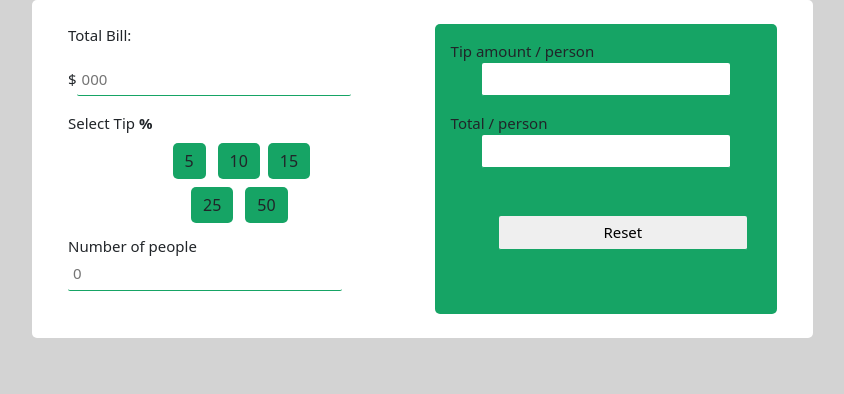
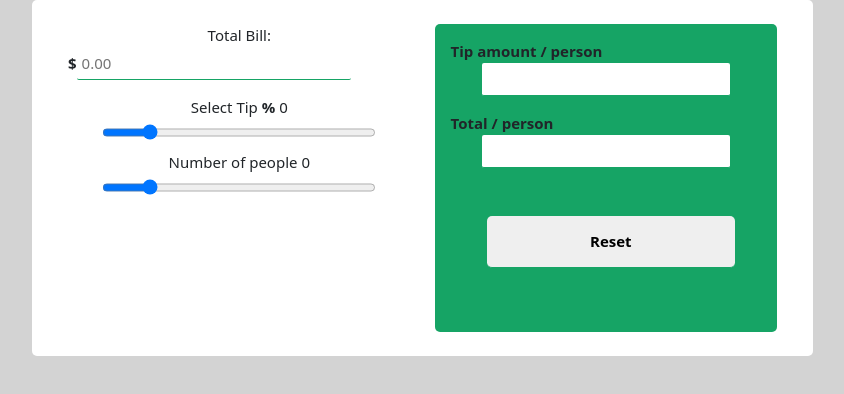
Before and after one commit to DaleteB/Tip-calculater, a plain HTML site: page index.html in a window 1280 px wide. Shown: the whole page, without its empty margins (38-882 px from the left). Drawn offline with nearby package versions, Linux system fonts and the light colour scheme.

Commit message:
Tried to create JS

```diff
--- a/index.html
+++ b/index.html
@@ -24,57 +24,46 @@
       <div class="row calculater-body p-4">
         <div class="col-6">
           <div class="body">
-            <form>
             <div class="control mb-3">
-                <span>
-                  <p>Total Bill:</p>
+              <label>Total Bill: </label>
               <p class="input">
                 $<input
                   type="number"
                   name=""
                   id="totalBill"
-                      placeholder="000"
+                  placeholder="0.00"
                 />
               </p>
-                </span>
             </div>
-              <div class="tip">
-                <p class="selectTip mb-1">Select Tip <strong>% </strong></p>
+            <div class="tip-percentage">
+              <span class="lbl">Select Tip <strong>% </strong></span>
+              <span id="tip-percent" class="val">0</span>
               <div class="percentageButtons">
                 <div class="col">
-                    <button type="button" class="btn btn-classic m-1">5</button>
-                    <button type="button" class="btn btn-classic m-1">
-                      10
-                    </button>
-                    <button type="button" class="btn btn-classic">15</button>
-                  </div>
-                  <div class="col">
-                    <button type="button" class="btn btn-classic m-1">
-                      25
-                    </button>
-                    <button type="button" class="btn btn-classic m-1">
-                      50
-                    </button>
+                  <input type="range" min="1" id="tip" value="15" />
                 </div>
               </div>
             </div>
-            </form>
-
-            <p class="input mt-2">
-              Number of people
-              <input type="number" name="" id="totalPeople" placeholder="0" />
-            </p>
+            <div >
+              <label class="lbl"> Number of people </label>
+              <span id="people" class="val">0</span>
+              <input type="range" min="1" id="tip" value="15" />
+            </div>
           </div>
         </div>
         <div class="col-6">
           <div class="card-secundary">
             <div class="card-body-secundary p-3">
-              <p class="getTipAmount mb-0">Tip amount / person</p>
-              <input type="number" name="" id="getTip"  />
+              <p class="getTip mb-0">Tip amount / person</p>
+              <input type="number" name="" id="getTip" />
               <p class="getTotal mt-3 mb-0">Total / person</p>
-              <input type="number" name="" id="getTotal"  />
+              <input type="number" name="" id="getTotal" />
               <br />
-              <input type="reset" value="Reset" class="m-5 d-block text-center" id="reset-button"/>
+              <input
+                type="reset"
+                value="Reset"
+                class="m-5 d-block text-center reset-button"
+              />
             </div>
           </div>
         </div>
--- a/javascript/app.js
+++ b/javascript/app.js
@@ -0,0 +1,18 @@
+let getTip = document.querySelector("#getTip");
+
+getTip.addEventListener("click", () => {
+  let totalBill = document.querySelector("#totalBill").value;
+  let percentage = document.querySelector("#percentage").value;
+  let totalPeople = document.querySelector("#totalPeople").value;
+
+  //validate
+  if (totalBill === "" || percentage == 0 || totalPeople == 0) {
+    alert("Please enter values");
+    return;
+  }
+
+  //calculate
+  let total = (totalBill * percentage) / totalPeople;
+
+  console.log(total);
+});
--- a/src/styles.css
+++ b/src/styles.css
@@ -27,6 +27,7 @@ body {
 }
 p{
     text-align: left;
+    font-weight: bold;
 }
 input  {
     border:none;
@@ -42,8 +43,20 @@ input  {
 width: 100%;
 }
 
-input .reset-button{
-    margin: 0 10px;
-    text-align: center;
+
+
+ .reset-button{
+    position: relative;
+    left: -12px;
+    color: black;
+    font-weight: bolder;
+    padding: 14px 0;
+    border-radius: 5px;
+    transition: all .3s ease-in-out;
 
 }
+
+.reset-button:hover{
+    color: #16a465;
+
+}
```
Lines whose indentation alone changed are shown as unchanged.
